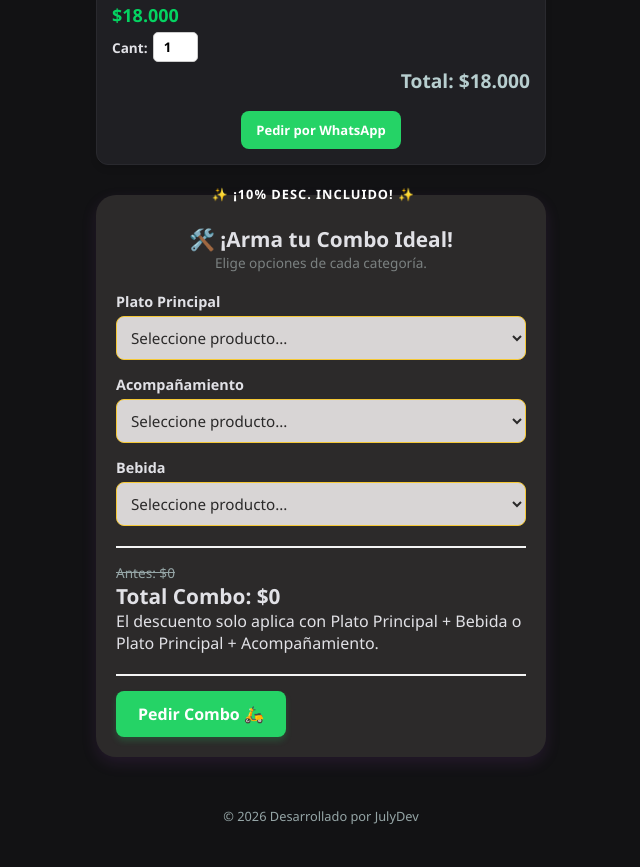
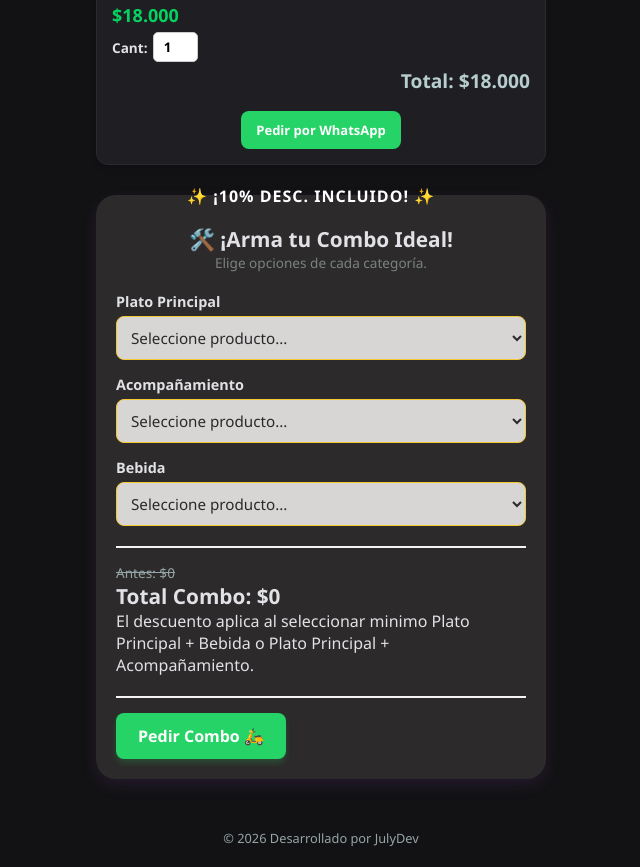
Before and after one commit to AnnyeAraque/Catalogo-modelo, a plain HTML site: page index.html in a window 1280 px wide. Shown: the part 1434-2301 px from the top of the page, without its empty margins (319-959 px from the left). Before the commit the page ends 2279 px from the top, so only its background shows below. Drawn offline with Linux system fonts and the light colour scheme.

Commit message:
ajuste tamano y animacion al texto de descuento

```diff
--- a/app.js
+++ b/app.js
@@ -126,7 +126,7 @@ function agregarEventosCombos(dataCombos) {
         displayTotal.textContent = `Total Combo: $${resultado.despues.toLocaleString('es-CO')}`;
         avisoCombo.textContent = resultado.valido
             ? ''
-            : 'El descuento solo aplica con Plato Principal + Bebida o Plato Principal + Acompañamiento.';
+            : 'El descuento aplica al seleccionar minimo Plato Principal + Bebida o Plato Principal + Acompañamiento.';
         btnPedido.disabled = !resultado.valido;
     };
 
--- a/style.css
+++ b/style.css
@@ -168,13 +168,14 @@ body {
 .badge-descuento {
     position: absolute;
     top: -15px;
-    left: 25%;
+    left: 20%;
     transform: translateX(-5%);
+    animation: destello 1.5s infinite;
     background-color: var(--color-combo);
     color: white;
     padding: 5px 15px;
     border-radius: 20px;
-    font-size: 0.8rem;
+    font-size: 1rem;
     font-weight: bold;
     letter-spacing: 1px;
 }
```
